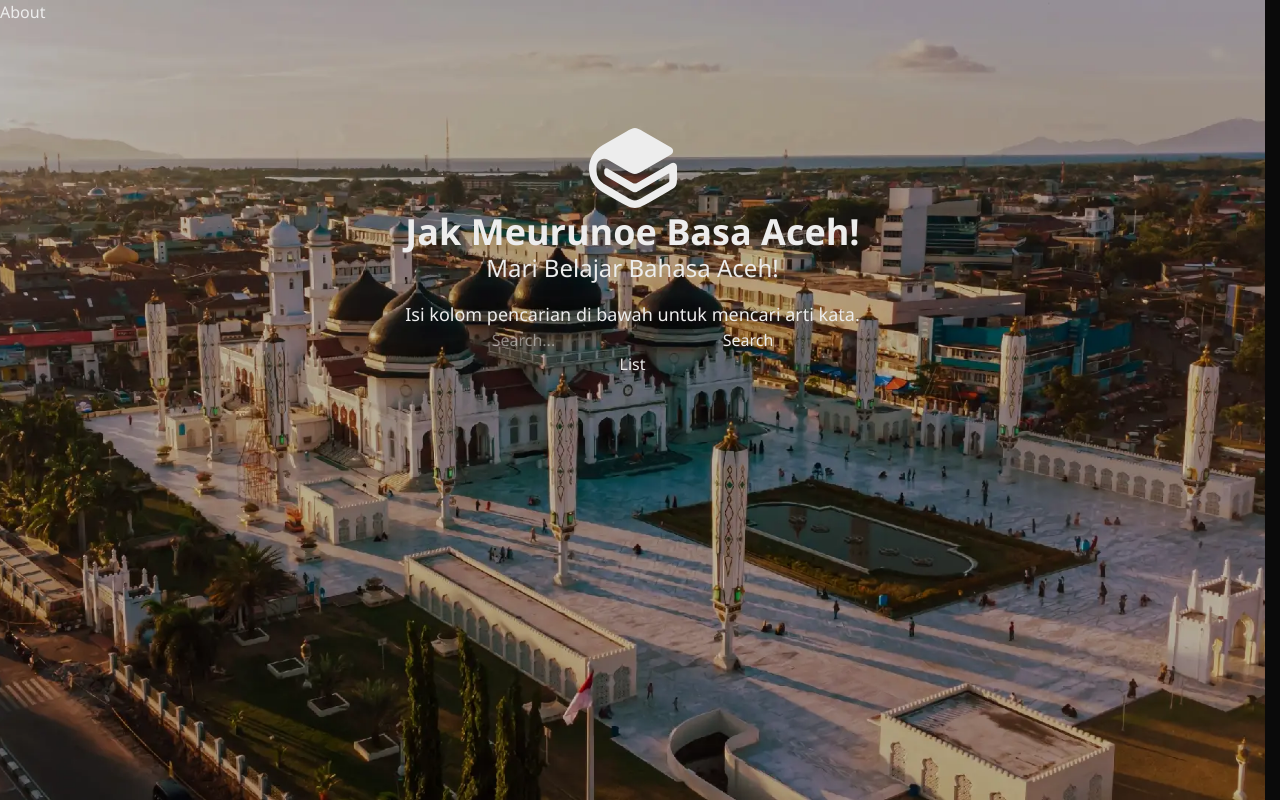
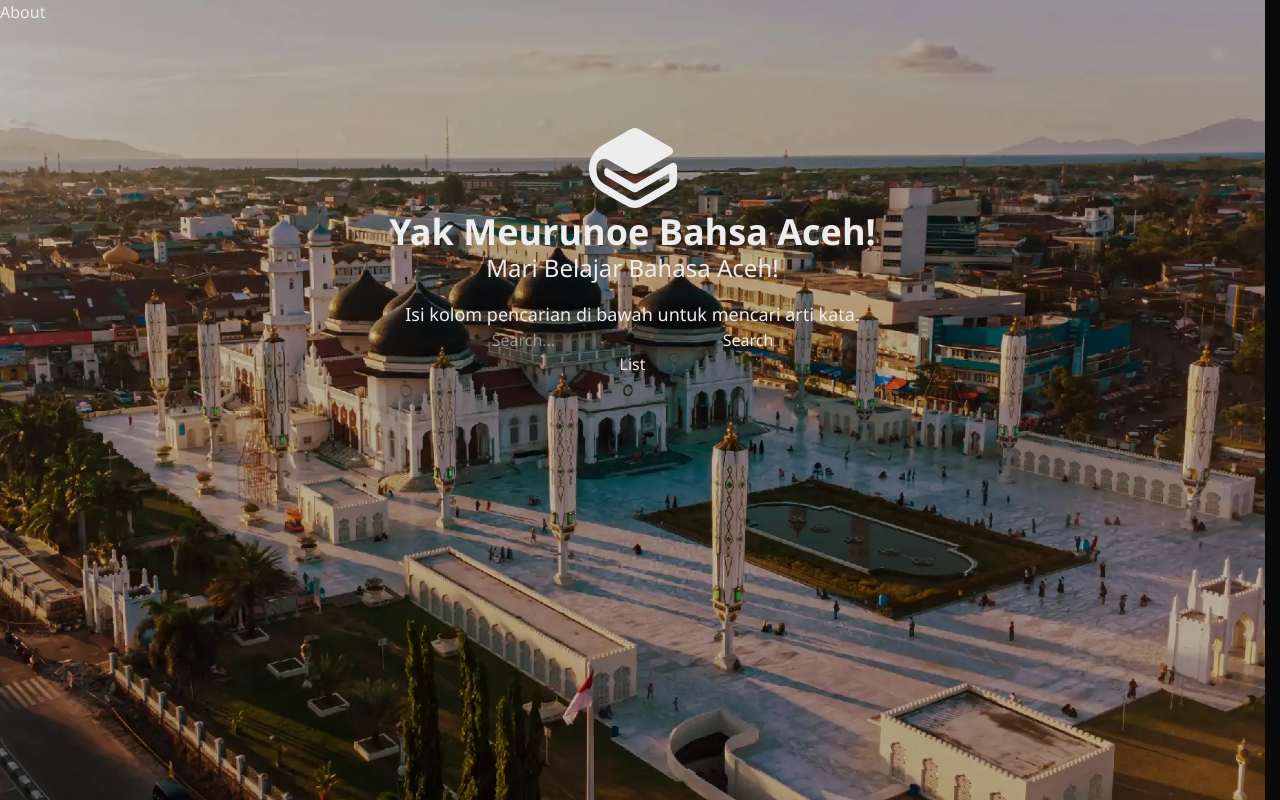
Before and after one commit to AzzahraGeubrina/seuramoe-kata, a Next.js app: page / in a window 1280 px wide. Built offline with nearby package versions, Linux system fonts and the light colour scheme.

Commit message:
fix ui 02

```diff
--- a/components/search.tsx
+++ b/components/search.tsx
@@ -61,7 +61,7 @@ export function Search() {
       alignItems: "center",
       flexDirection: "column",
     }}>
-      <h1 className="text-2xl sm:text-2xl md:text-4xl lg:text-4xl font-bold text-center">Jak Meurunoe Basa Aceh!</h1>
+      <h1 className="text-2xl sm:text-2xl md:text-4xl lg:text-4xl font-bold text-center">Yak Meurunoe Bahsa Aceh!</h1>
       <h2 className="text-lg sm:text-lg md:text-xl lg:text-2xl text-center">Mari Belajar Bahasa Aceh!</h2>
       <h3 className="text-sm sm:text-sm md:text-base lg:text-lg text-center mt-4">Isi kolom pencarian di bawah untuk mencari arti kata.</h3>
       <form
```
